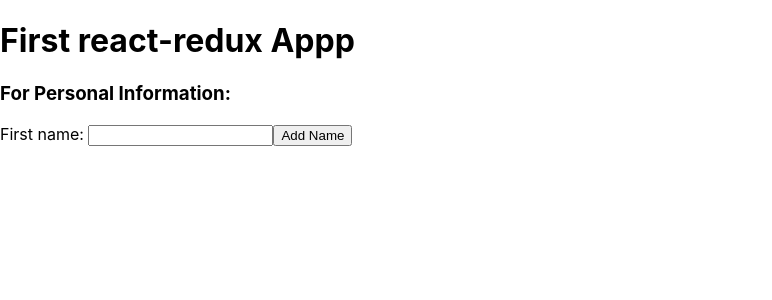
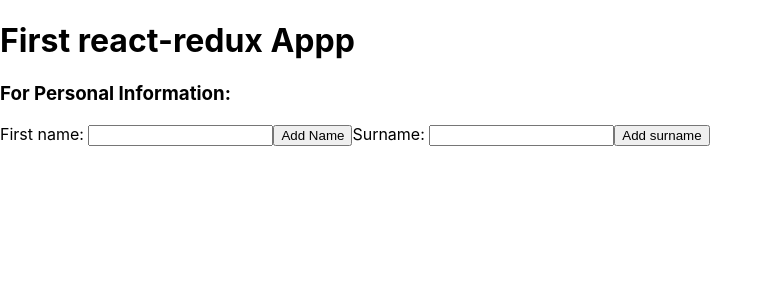
Before and after one commit to MalgorzataKowalSzymanska/learning-react-stack, a React (Create React App) app: page / in a window 1280 px wide. Shown: the top 300 px of the page, without its empty margins (0-772 px from the left). Built offline with nearby package versions, Linux system fonts and the light colour scheme.

Commit message:
addName && addSurname redux action for input

```diff
--- a/src/App.js
+++ b/src/App.js
@@ -1,6 +1,6 @@
 import React from 'react';
 import { useSelector, useDispatch } from 'react-redux';
-import { addName } from './actions';
+import { addName ,addSurname} from './actions';
 
 function App() {
   const emptyPersonData = useSelector(state => state.isEmpty)
@@ -12,7 +12,10 @@ function App() {
 
                 <label>First name: </label>
                 <input type="text" id="firstName"></input>
-                <button onClick={() => dispatch(addName())}>Add Name</button>
+                <button onClick={() => dispatch(addName(document.getElementById("firstName").value))}>Add Name</button>
+                <label>Surname:  </label>
+                <input type="text" id="surname"></input>
+                <button onClick={() => dispatch(addSurname(document.getElementById("surname").value))}>Add surname</button>
 
     </div>
   );
--- a/src/actions/index.js
+++ b/src/actions/index.js
@@ -4,3 +4,9 @@ export const addName=(newVal)=>{
         value: newVal
     }
 }
+export const addSurname=(newVal)=>{
+    return {
+        type: 'addSurname',
+        value: newVal
+    }
+}
--- a/src/reducers/isPersonData.js
+++ b/src/reducers/isPersonData.js
@@ -1,9 +1,9 @@
 const emptyPersonReducer = (state = '', action) => {
     switch (action.type) {
         case 'addName':
-            return 'new Name';
+            return action.value;
         case 'addSurname':
-            return 'new Surname';
+            return action.value;
         default:
             return state;
     }
```
